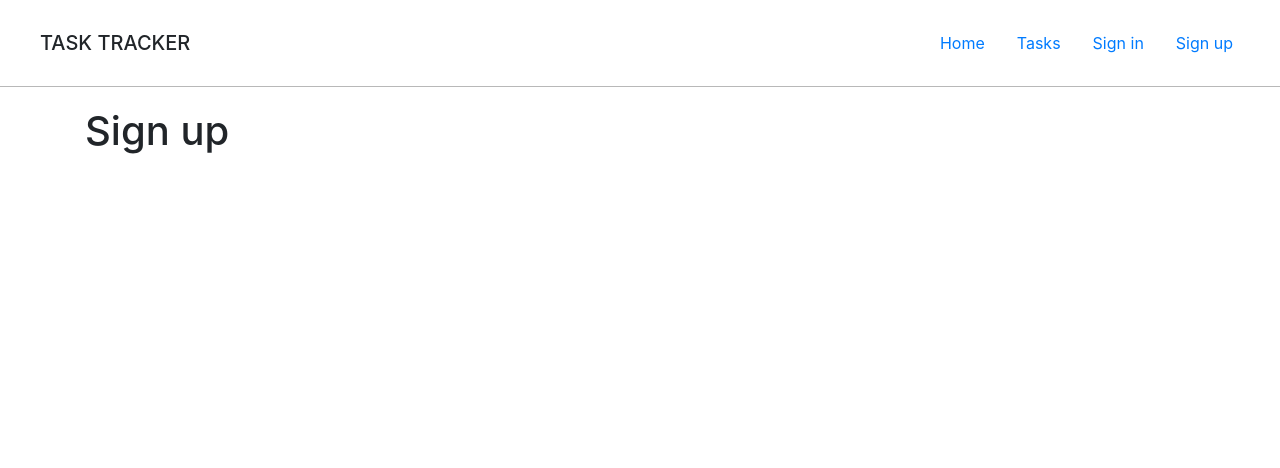
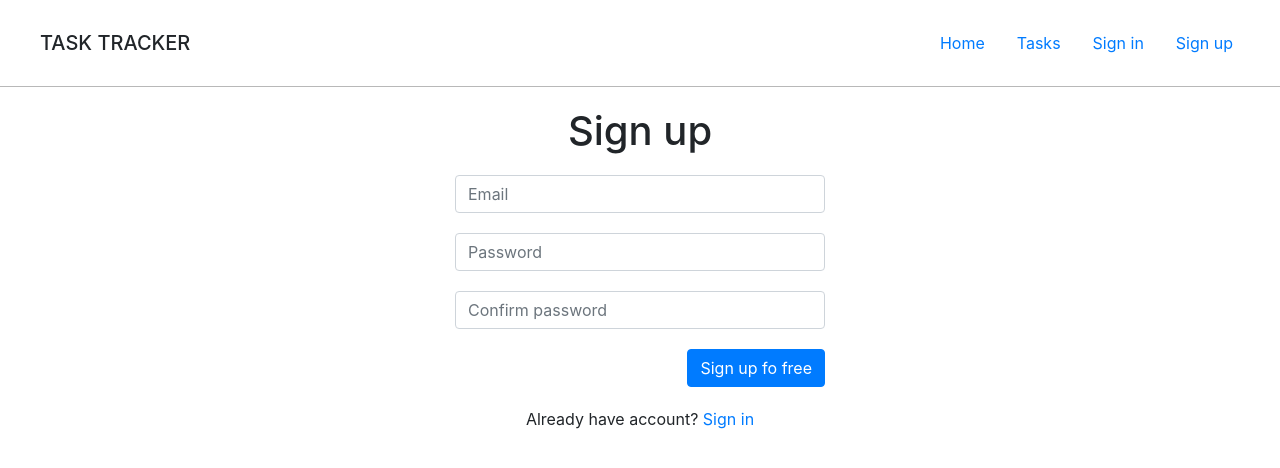
Before and after one commit to IrvinsCass/Task-tracker, a Vue app: page /registration in a window 1280 px wide. Shown: the top 468 px of the page. Built offline with nearby package versions, Linux system fonts and the light colour scheme.

Commit message:
Register page added

```diff
--- a/package.json
+++ b/package.json
@@ -13,6 +13,7 @@
   "dependencies": {
     "vue": "^2.5.2",
     "vue-router": "^3.0.1",
+    "vuelidate": "^0.7.5",
     "vuex": "^3.1.2"
   },
   "devDependencies": {
--- a/src/components/Auth/Registration.vue
+++ b/src/components/Auth/Registration.vue
@@ -1,7 +1,28 @@
 <template lang="pug">
   .container
-    section
-      h1 Sign up
+    section.auth-container.container-fluid.d-flex.flex-column.align-items-center
+      h1.auth-header Sign up
+      .auth-form.container-fluid.d-flex.flex-column.align-items-end
+        input.form-control.form-input(
+          type="email"
+          placeholder="Email"
+        )
+        input.form-control.form-input(
+          type="password"
+          placeholder="Password"
+        )
+        input.form-control.form-input(
+          type="password"
+          placeholder="Confirm password"
+        )
+        input.btn.btn-primary(
+          type='button'
+          value="Sign up fo free"
+        )
+      p.auth-container__footer Already have account?
+        router-link(
+          to="/login"
+        )  Sign in
 </template>
 
 <script>
@@ -11,5 +32,18 @@ export default {
 </script>
 
 <style lang="stylus" scoped>
+.auth-container
+  min-width 320px
+  .auth-header
+    margin-bottom 20px
+  .auth-form
+    width 100%
+    max-width 400px
+  &__footer
+    margin-top 20px
 
+.form-input
+  margin-bottom 20px
+  &:last-child
+    margin-bottom 0
 </style>
--- a/src/components/Task.vue
+++ b/src/components/Task.vue
@@ -9,15 +9,15 @@
           button.btn.btn-secondary(@click='filter="all"') All tasks
     section.container-fluid
       .task-list
-        .task-item(
+        .task-item.shadow.p-3.mb-5.bg-white.rounded(
           v-for="task in tasksFilter"
           :key="task.id"
           :class="{ completed: task.completed }"
         )
           .card
             h5.card-header {{ task.title }}
-              span.button-close
-                i.fas.fa-times
+              button.close(type='button', aria-label='Close')
+                span(aria-hidden='true') ×
             .card-body
               .card-body__text
                 p {{ task.description }}
@@ -85,10 +85,12 @@ export default {
 .card-header
   display flex
   justify-content space-between
-  i
+  .close
     cursor pointer
     &:hover
       color gray
+    &:focus
+      outline 0
 
 .card-body
   &__text
```
Also changed, not shown: firebase.json (added), 2 other files (tests, documents, lock files or other folders).
